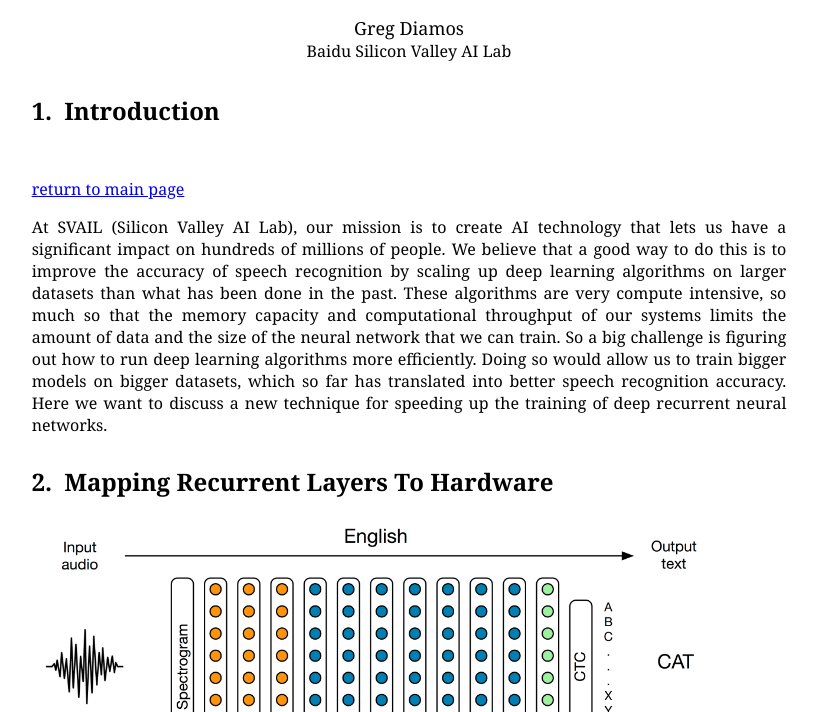
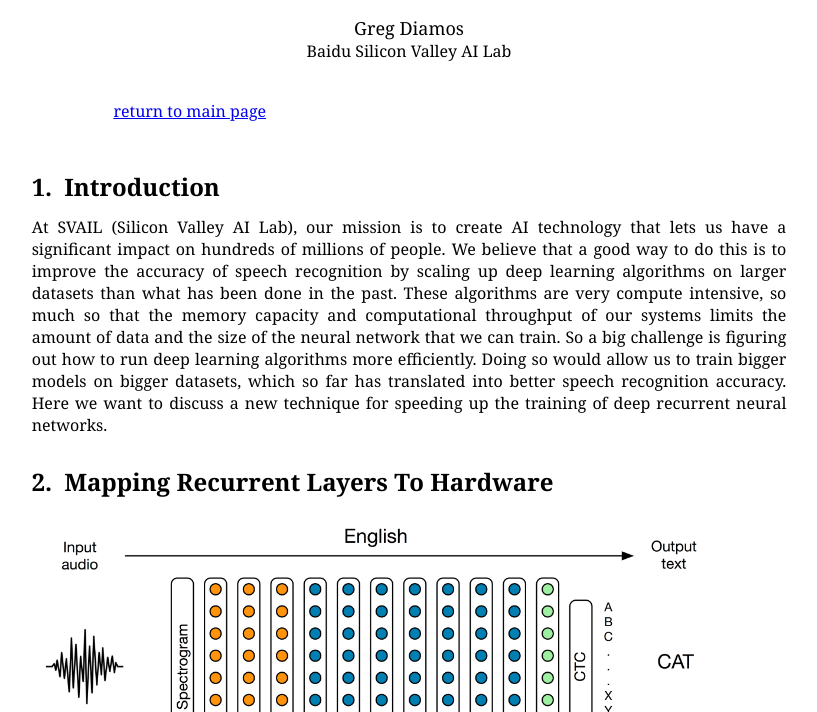
Before and after one commit to svail/persistent_rnns, a plain HTML site: page index.html in a window 1280 px wide. Shown: the part 88-800 px from the top of the page, without its empty margins (231-1048 px from the left). Drawn offline with Linux system fonts and the light colour scheme.

Commit message:
Update index.html

```diff
--- a/index.html
+++ b/index.html
@@ -389,8 +389,9 @@
 <div class="authors align-center" style="text-align:center;width:80%;line-adjust:0"><table class="authorrow columns block" style="margin-top:2ex;width:100%;line-adjust:0">
 <tbody><tr><td class="author column" style="text-align:center;line-adjust:0">
 <div class="authorname" style="font-size:large;line-adjust:0">Greg Diamos</div>
-<div class="authoraddress" style="line-adjust:0">Baidu Silicon Valley AI Lab</div></td></tr></tbody></table></div></div><h2 id="sec-introduction" class="h1" data-heading-depth="1" style="display:block"><span class="heading-before"><span class="heading-label">1</span>.&#8194;</span>Introduction</h2>
+<div class="authoraddress" style="line-adjust:0">Baidu Silicon Valley AI Lab</div>
 <br> <p><a href="https://svail.github.io">return to main page</a></p>
+</td></tr></tbody></table></div></div><h2 id="sec-introduction" class="h1" data-heading-depth="1" style="display:block"><span class="heading-before"><span class="heading-label">1</span>.&#8194;</span>Introduction</h2>
 <p class="p noindent">At SVAIL (Silicon Valley AI Lab), our mission is to create AI technology that lets us have a
 significant impact on hundreds of millions of people.
 We believe that a good way to do this is to improve the accuracy of speech recognition by scaling
```
